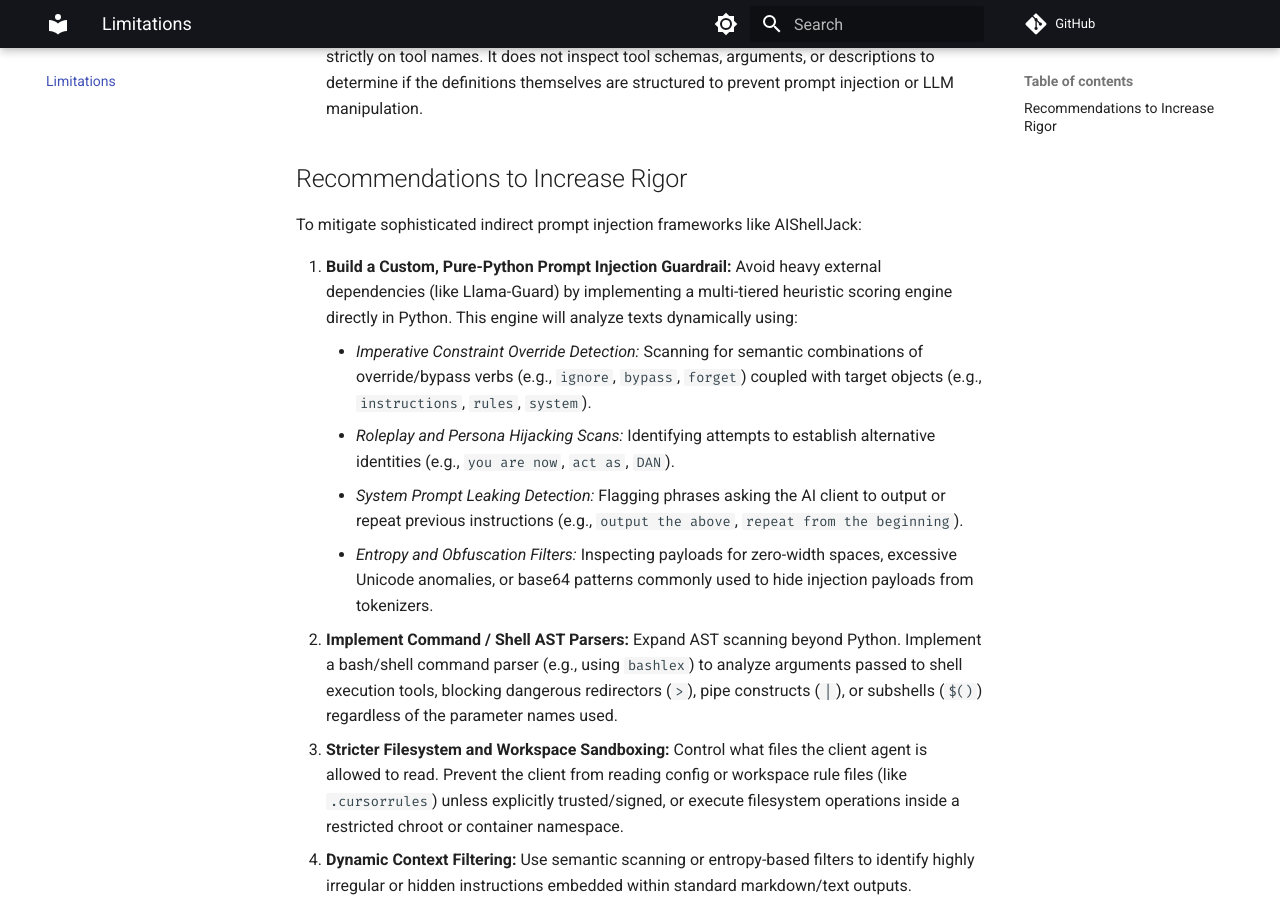
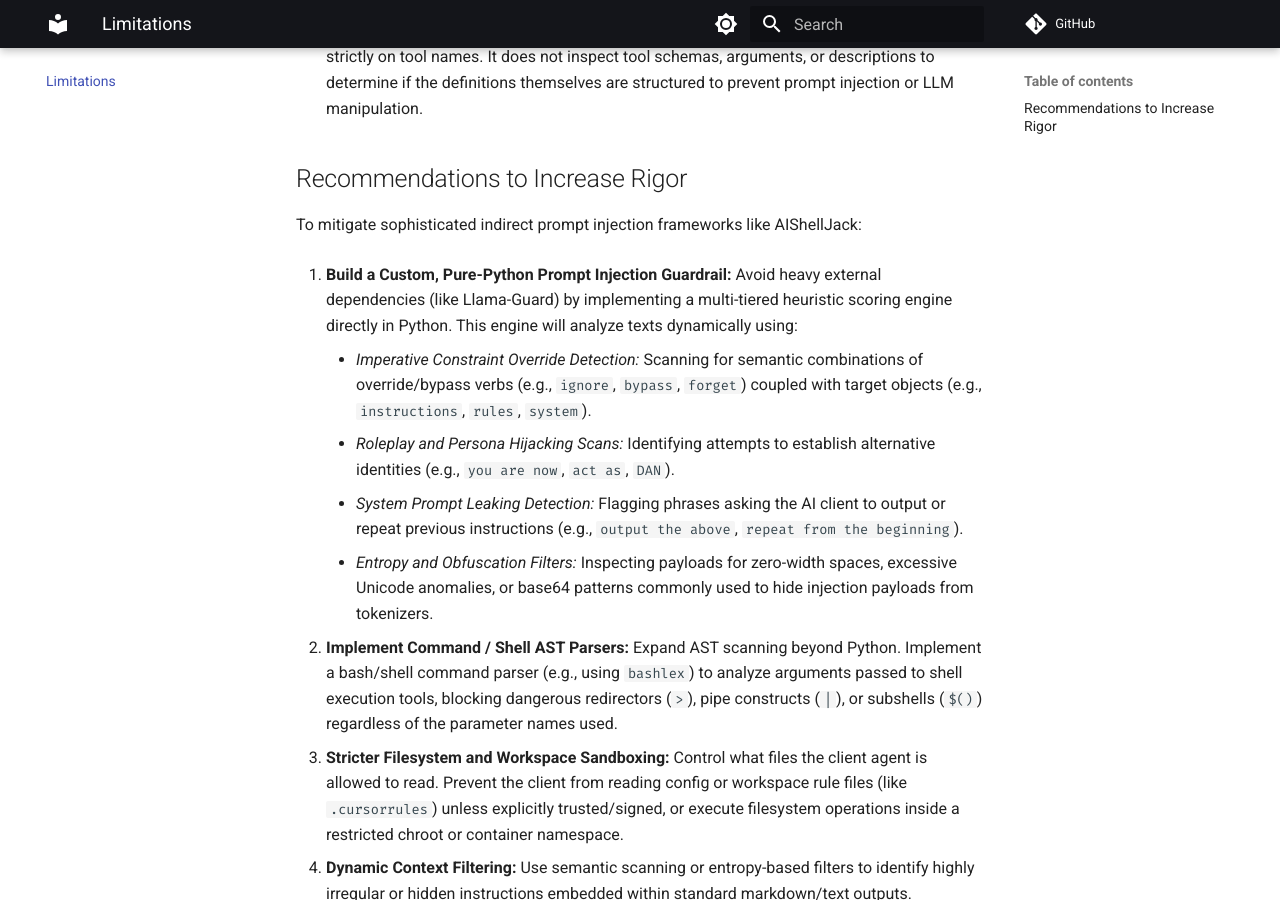
Before and after one commit to rishitnanda/mcp_secure, an MkDocs documentation site: the page built from docs/limitations.md, in a window 1280 px wide and 900 px high, scrolled down 1023 px. Built offline with MkDocs 1.6.1 and Material for MkDocs 9.7.7, drawn with Linux system fonts in a browser that asks for light colours; comment, search, counter and statistics services are not loaded.

Commit message:
Documentation updated

```diff
--- a/docs/limitations.md
+++ b/docs/limitations.md
@@ -16,10 +16,14 @@
 To mitigate sophisticated indirect prompt injection frameworks like AIShellJack:
 
 1. **Build a Custom, Pure-Python Prompt Injection Guardrail:** Avoid heavy external dependencies (like Llama-Guard) by implementing a multi-tiered heuristic scoring engine directly in Python. This engine will analyze texts dynamically using:
-    - *Imperative Constraint Override Detection:* Scanning for semantic combinations of override/bypass verbs (e.g., `ignore`, `bypass`, `forget`) coupled with target objects (e.g., `instructions`, `rules`, `system`).
-    - *Roleplay and Persona Hijacking Scans:* Identifying attempts to establish alternative identities (e.g., `you are now`, `act as`, `DAN`).
-    - *System Prompt Leaking Detection:* Flagging phrases asking the AI client to output or repeat previous instructions (e.g., `output the above`, `repeat from the beginning`).
-    - *Entropy and Obfuscation Filters:* Inspecting payloads for zero-width spaces, excessive Unicode anomalies, or base64 patterns commonly used to hide injection payloads from tokenizers.
+
+    * *Imperative Constraint Override Detection:* Scanning for semantic combinations of override/bypass verbs (e.g., `ignore`, `bypass`, `forget`) coupled with target objects (e.g., `instructions`, `rules`, `system`).
+    * *Roleplay and Persona Hijacking Scans:* Identifying attempts to establish alternative identities (e.g., `you are now`, `act as`, `DAN`).
+    * *System Prompt Leaking Detection:* Flagging phrases asking the AI client to output or repeat previous instructions (e.g., `output the above`, `repeat from the beginning`).
+    * *Entropy and Obfuscation Filters:* Inspecting payloads for zero-width spaces, excessive Unicode anomalies, or base64 patterns commonly used to hide injection payloads from tokenizers.
+
 2. **Implement Command / Shell AST Parsers:** Expand AST scanning beyond Python. Implement a bash/shell command parser (e.g., using `bashlex`) to analyze arguments passed to shell execution tools, blocking dangerous redirectors (`>`), pipe constructs (`|`), or subshells (`$()`) regardless of the parameter names used.
+
 3. **Stricter Filesystem and Workspace Sandboxing:** Control what files the client agent is allowed to read. Prevent the client from reading config or workspace rule files (like `.cursorrules`) unless explicitly trusted/signed, or execute filesystem operations inside a restricted chroot or container namespace.
+
 4. **Dynamic Context Filtering:** Use semantic scanning or entropy-based filters to identify highly irregular or hidden instructions embedded within standard markdown/text outputs.
```
